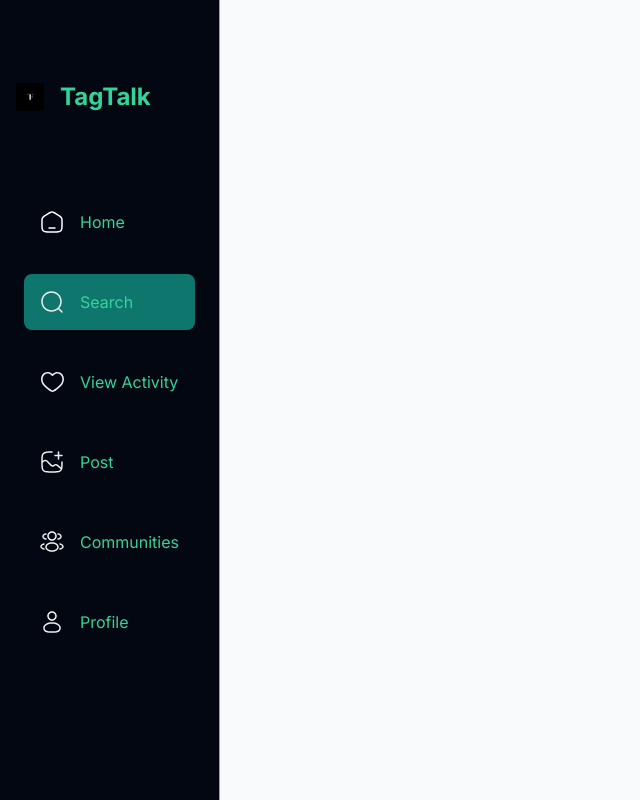
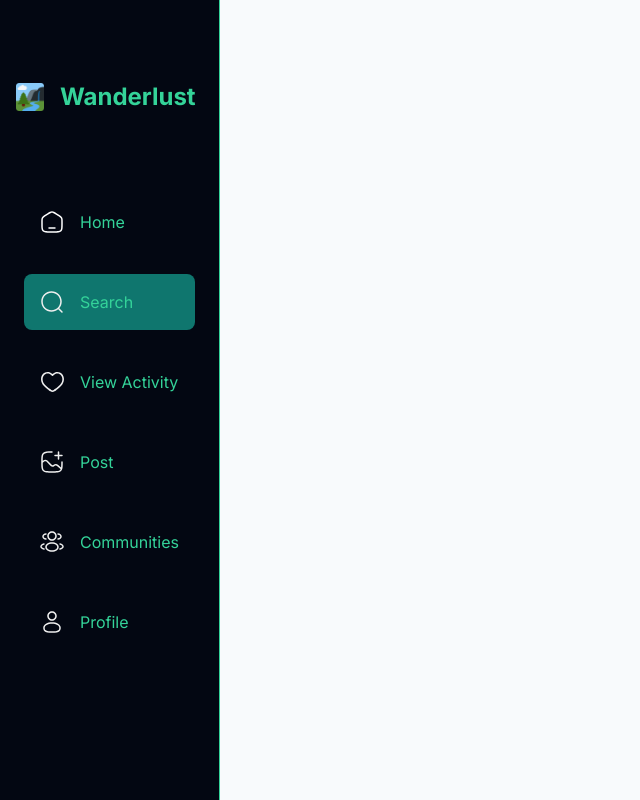
Before and after one commit to TheCringedSoul/Wanderlust, a Next.js app: page /search in a window 1280 px wide. Shown: the whole page, without its empty margins (0-640 px from the left). Built offline with nearby package versions, Linux system fonts and the light colour scheme; no server answers.

Commit message:
Link Removal

```diff
--- a/app/(auth)/onboarding/page.tsx
+++ b/app/(auth)/onboarding/page.tsx
@@ -25,7 +25,7 @@ async function Page() {
     <main className='mx-auto flex max-w-3xl flex-col justify-start px-10 py-20 '>
       <h1 className='head-text'>Complete Profile</h1>
       <p className='mt-3 text-base-regular text-light-2'>
-        One last step before you join TagTalk.
+        One last step before you join Wanderlust.
       </p>
 
       <section className='mt-9 bg-dark-2 p-10 rounded-3xl'>
--- a/app/(root)/layout.tsx
+++ b/app/(root)/layout.tsx
@@ -13,8 +13,8 @@ import Topbar from "@/components/shared/Topbar";
 const inter = Inter({ subsets: ["latin"] });
 
 export const metadata: Metadata = {
-  title: "TagTalk",
-  description: "TagTalk it is",
+  title: "Wanderlust",
+  description: "Wanderlust it is",
 };
 
 export default function RootLayout({
--- a/components/shared/LeftSidebar.tsx
+++ b/components/shared/LeftSidebar.tsx
@@ -17,7 +17,7 @@ const LeftSidebar = () => {
     <section className='custom-scrollbar leftsidebar'>
       <Link href='/' className='flex pl-4 pb-20 items-center gap-4'>
         <Image src='/logo.png' alt='logo' width={28} height={28} />
-        <p className='text-heading3-bold text-light-1 max-xs:hidden'>TagTalk</p>
+        <p className='text-heading3-bold text-light-1 max-xs:hidden'>Wanderlust</p>
       </Link>
       <div className='flex w-full flex-1 flex-col gap-6 px-6'>
         {sidebarLinks.map((link) => {
```
Also changed, not shown: public/logo.png, public/logo3.png (deleted).
